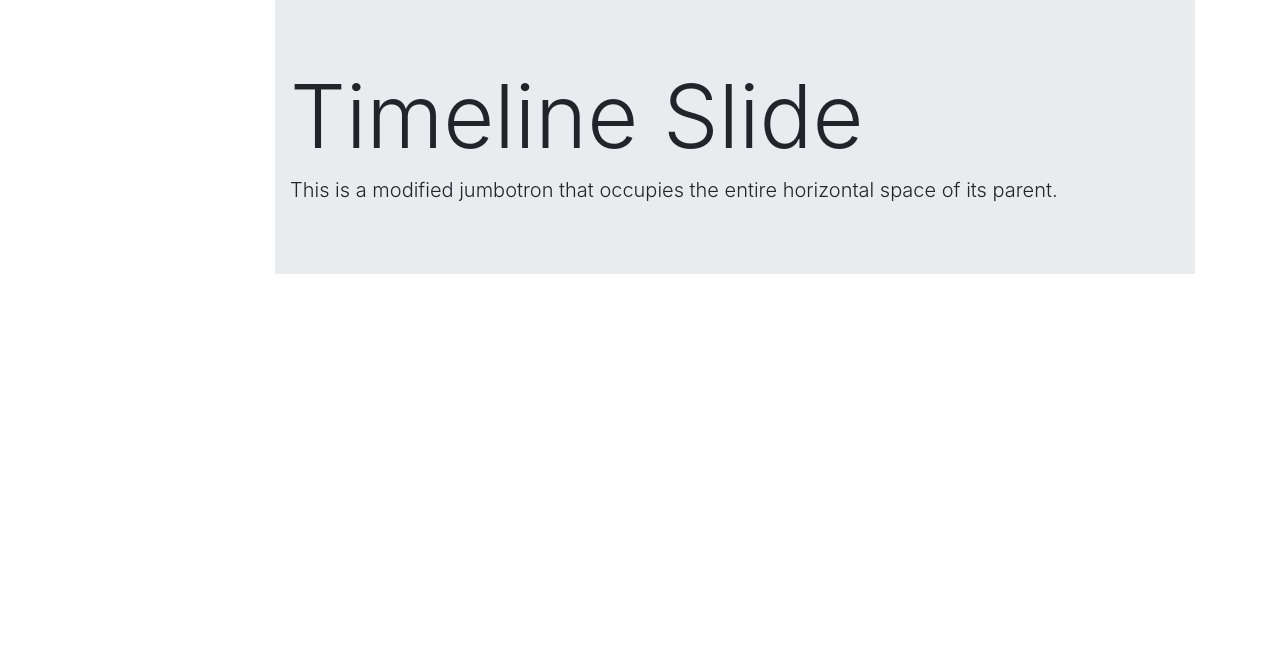
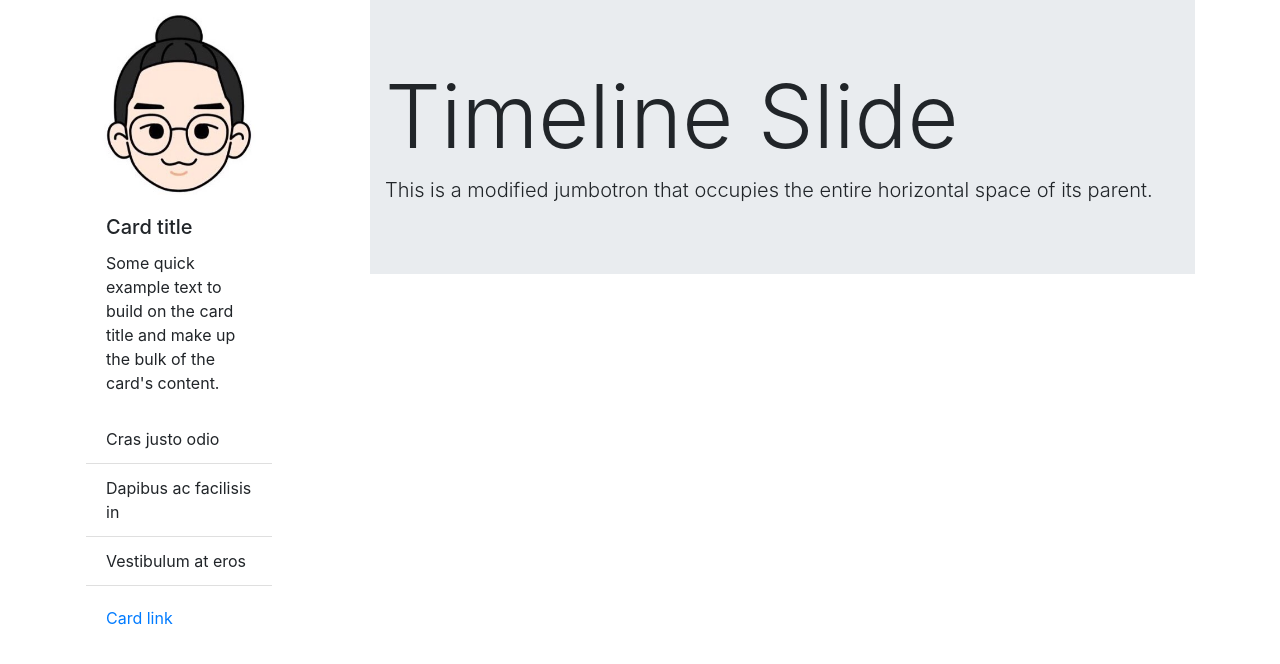
Before and after one commit to hecaiont/timeline, a Django app: page /slide/ in a window 1280 px wide. Shown: the top 664 px of the page. Run offline with Django 3.2, Linux system fonts and the light colour scheme; data that the repository does not hold is empty; some libraries are stand-ins or nearby versions.

Commit message:
add profile

```diff
--- a/slide/templates/slide/base.html
+++ b/slide/templates/slide/base.html
@@ -24,33 +24,49 @@
     <body>
 
         <div class="container">
+            <div class="row ">
+                <div class="col col-lg-3">
+                    <div class="row">
 
-            <div class="row">
+                    <!-- <div class="navbar position-fixed"> -->
+                    <nav class="navbar position-fixed">
 
-              <div class="col col-sm-2">
 
-                    <div class="well sidebar-nav">
-                        <ul class="nav nav-list">
-                            {% block sidebar %}
-                            {% endblock sidebar %}
-                        </ul>
+
+
+
+
+                        <div class="card w-25 h-25 border-0">
+                              <img src="{% static 'img/profile.jpg' %}" class="card-img-top" alt="...">
+                            <div class="card-body">
+                              <h5 class="card-title">Card title</h5>
+                              <p class="card-text">Some quick example text to build on the card title and make up the bulk of the card's content.</p>
+                            </div>
+
+                            <ul class="list-group list-group-flush">
+                              <li class="list-group-item">Cras justo odio</li>
+                              <li class="list-group-item">Dapibus ac facilisis in</li>
+                              <li class="list-group-item">Vestibulum at eros</li>
+                            </ul>
+                            <div class="card-body">
+                              <a href="#" class="card-link">Card link</a>
+                            </div>
+                        </div>
+                    </nav>
+                    <!-- </div> -->
+
                     </div>
-
               </div>
 
-              <div class="col col-lg">
-
-
+              <div class="col col-lg-9">
                     <div class="row">
                         <div class="col">
-
                             <div class="jumbotron jumbotron-fluid">
                                 <div class="container">
                                     <h1 class="display-2">Timeline Slide</h1>
                                     <p class="h5 font-weight-light">This is a modified jumbotron that occupies the entire horizontal space of its parent.</p>
                                 </div>
                             </div>
-
                         </div>
                     </div>
 
@@ -61,7 +77,7 @@
                         </div>
                     </div>
 
-            </div>
+                </div>
 
             </div>
         </div>
```
Also changed, not shown: slide/templates/slide/sidebar.html (+14 -2 lines), slide/static/img/profile.jpg (added).
